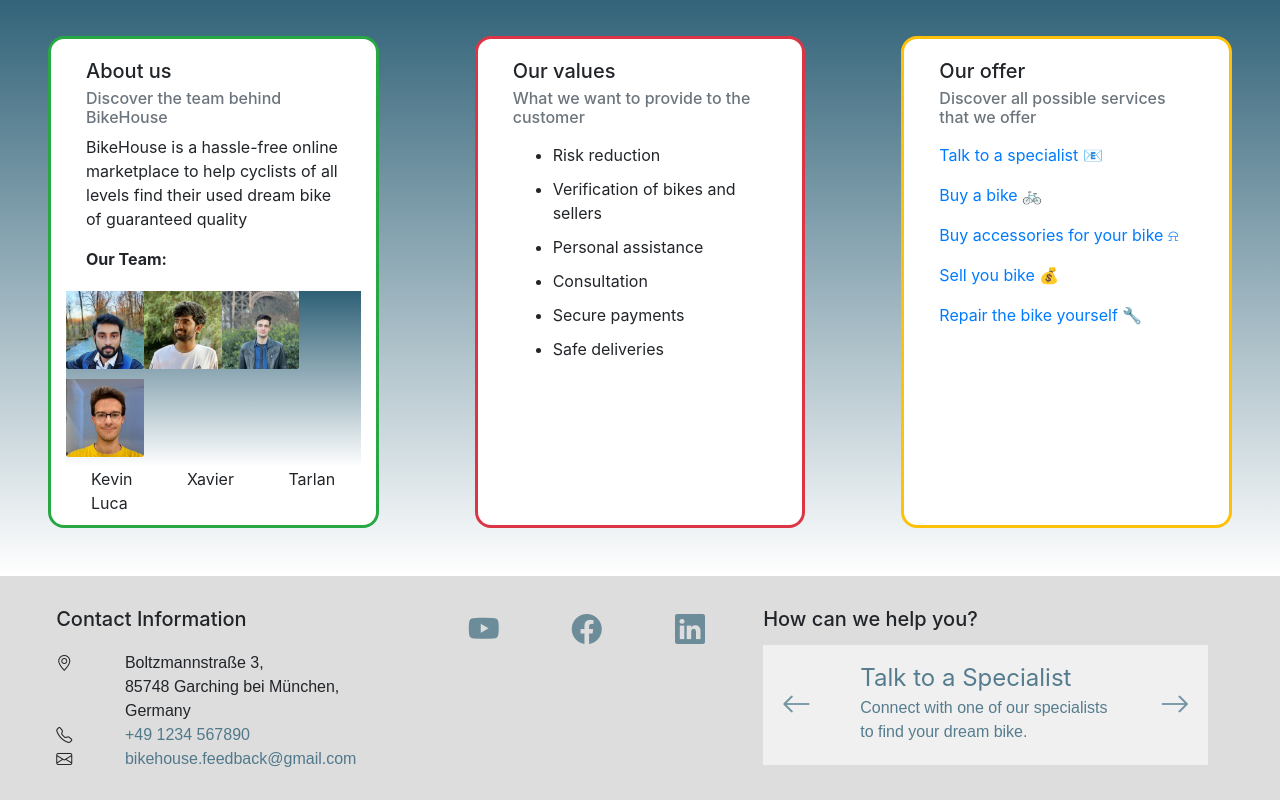
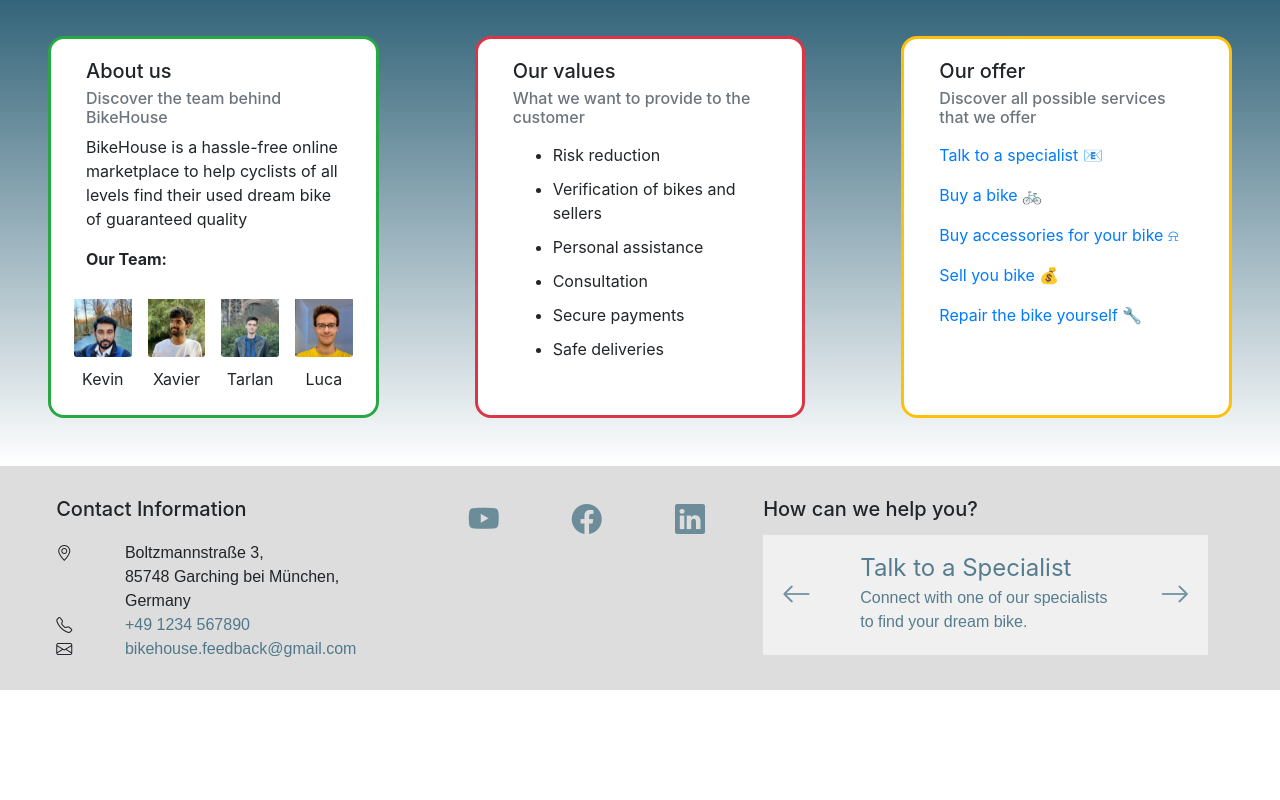
Before and after one commit to lucafavaro1/BikeHouse, a React (Create React App) app in the folder frontend/: page / in a window 1280 px wide. Shown: the part 815-1615 px from the top of the page. After the commit the page ends 1505 px from the top, so only its background shows below. Built offline with nearby package versions, Linux system fonts and the light colour scheme; a web font is replaced by a local one.

Commit message:
fix home design

```diff
--- a/frontend/src/components/css/Home.css
+++ b/frontend/src/components/css/Home.css
@@ -66,9 +66,19 @@
 }
 
 .home .card-img-bottom {
-  max-width: 6.08vw;
-  max-height: 13vh;
   margin-bottom: 10px;
+}
+
+.home .pictures {
+  background-image: none;
+}
+
+.home .pictures .col {
+  padding: 8px;
+}
+
+.home .pictures .col p {
+  text-align: center;
 }
 
 .home .ourNames {
--- a/frontend/src/components/pages/Home.js
+++ b/frontend/src/components/pages/Home.js
@@ -80,13 +80,24 @@ function Home() {
               <b>Our Team:</b>
             </Card.Text>
           </Card.Body>
-          <Row>
-            <Card.Img variant="bottom" src={kevinImg} />
-            <Card.Img variant="bottom" src={xavierImg} />
-            <Card.Img variant="bottom" src={tarlanImg} />
-            <Card.Img variant="bottom" src={lucaImg} />
+          <Row className="pictures">
+            <div className="col">
+              <Card.Img variant="bottom" src={kevinImg} />
+              <p>Kevin</p>
+            </div>
+            <div className="col">
+              <Card.Img variant="bottom" src={xavierImg} />
+              <p>Xavier</p>
+            </div>
+            <div className="col">
+              <Card.Img variant="bottom" src={tarlanImg} />
+              <p>Tarlan</p>
+            </div>
+            <div className="col">
+              <Card.Img variant="bottom" src={lucaImg} />
+              <p>Luca</p>
+            </div>
           </Row>
-          <Card.Text className="ourNames">Kevin Xavier Tarlan Luca</Card.Text>
         </Card>
 
         <Card className="col m-5" border="danger" style={{ width: "18rem" }}>
```
